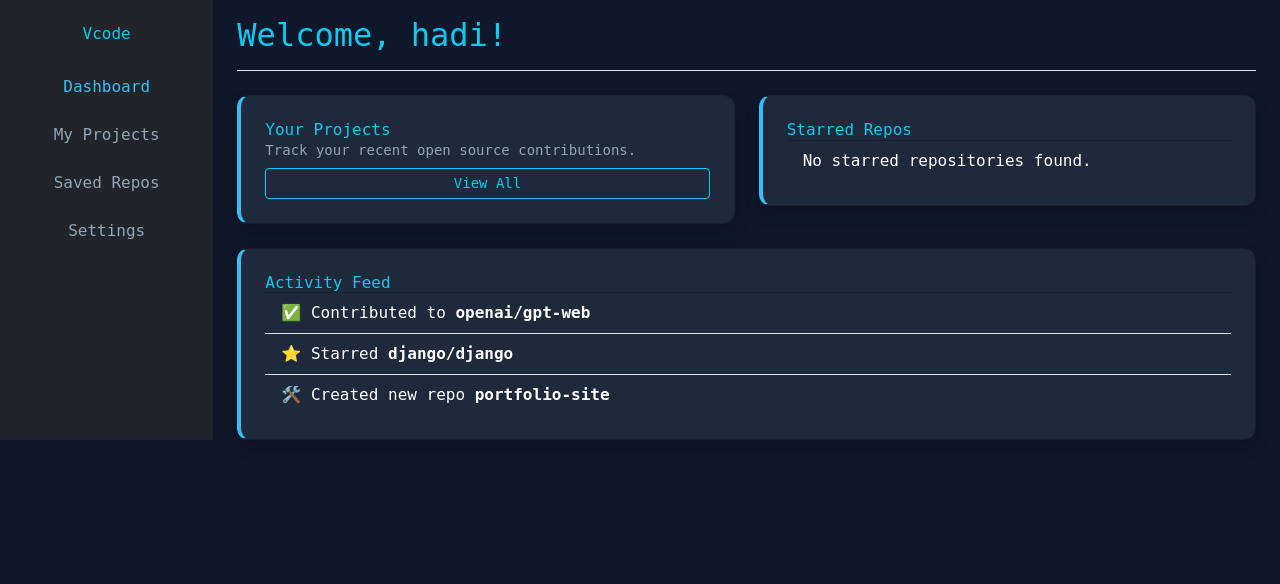
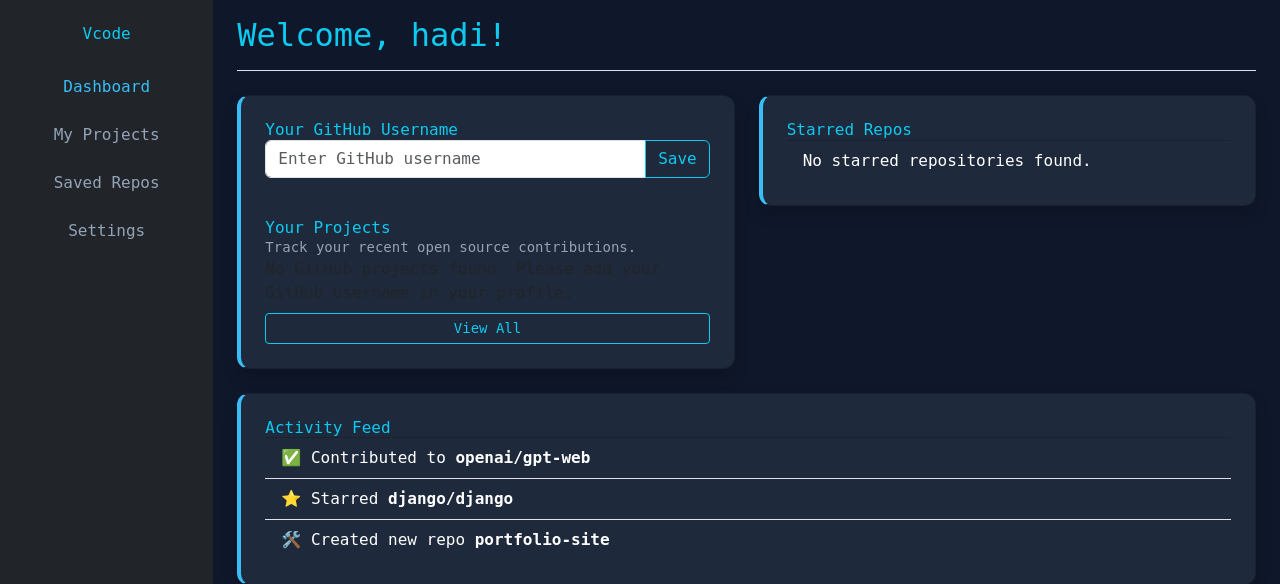
Before and after one commit to Hadi-jawdi/CodeExplorer, a Django app: page /user_profile/profile/ in a window 1280 px wide. Shown: the top 584 px of the page. Run offline with Django 5.2, Linux system fonts and the light colour scheme; a user stored in the database is signed in; data comes from the database, SQL or seed files in the repository; some libraries are stand-ins or nearby versions.

Commit message:
implemented getting users projects and repos from github in order to display in the profile page

```diff
--- a/core/templates/core/home.html
+++ b/core/templates/core/home.html
@@ -107,7 +107,7 @@
     <div class="collapse navbar-collapse justify-content-end" id="navbarNav">
       <ul class="navbar-nav">
         <li class="nav-item"><a class="nav-link text-info" href="#">Explore</a></li>
-        <li class="nav-item"><a class="nav-link text-info" href="#">Profile</a></li>
+        <li class="nav-item"><a class="nav-link text-info" href="{% url 'user_profile_app:profile' %}">Profile</a></li>
 
 
         {% if not user.is_authenticated %}
--- a/user_profile_app/admin.py
+++ b/user_profile_app/admin.py
@@ -1,5 +1,6 @@
 from django.contrib import admin
 
-from .models import FavoriteRepo
+from .models import FavoriteRepo,UserProfile
 admin.site.register(FavoriteRepo)
+admin.site.register(UserProfile)
 # Register your models here.
--- a/user_profile_app/models.py
+++ b/user_profile_app/models.py
@@ -1,9 +1,7 @@
-from django.db import models
-
-
-# models.py
 from django.db import models
 from django.contrib.auth.models import User
+from django.db.models.signals import post_save
+from django.dispatch import receiver
 
 class FavoriteRepo(models.Model):
     user = models.ForeignKey(User, on_delete=models.CASCADE, related_name='favorites')
@@ -16,3 +14,19 @@
 
     def __str__(self):
         return f"{self.repo_name} ({self.user.username})"
+
+class UserProfile(models.Model):
+    user = models.OneToOneField(User, on_delete=models.CASCADE, related_name='profile')
+    github_username = models.CharField(max_length=255, blank=True, null=True)
+
+    def __str__(self):
+        return f"Profile of {self.user.username}"
+
+@receiver(post_save, sender=User)
+def create_user_profile(sender, instance, created, **kwargs):
+    if created:
+        UserProfile.objects.create(user=instance)
+
+@receiver(post_save, sender=User)
+def save_user_profile(sender, instance, **kwargs):
+    instance.profile.save()
--- a/user_profile_app/templates/user_profile_app/profile.html
+++ b/user_profile_app/templates/user_profile_app/profile.html
@@ -59,8 +59,31 @@
         <div class="row mt-4">
           <div class="col-md-6">
             <div class="card card-custom p-4 shadow rounded-xl">
-              <h5 class="text-info">Your Projects</h5>
+              <h5 class="text-info">Your GitHub Username</h5>
+              <form method="post" action="">
+                {% csrf_token %}
+                <div class="input-group mb-3">
+                  <input type="text" name="github_username" class="form-control" placeholder="Enter GitHub username" value="{{ user.profile.github_username|default_if_none:'' }}">
+                  <button class="btn btn-outline-info" type="submit">Save</button>
+                </div>
+              </form>
+              <h5 class="text-info mt-4">Your Projects</h5>
               <p class="text-sm text-slate-400">Track your recent open source contributions.</p>
+              {% if user_repos %}
+              <ul class="list-group list-group-flush">
+                {% for repo in user_repos %}
+                <li class="list-group-item bg-transparent text-white">
+                  <a href="{{ repo.html_url }}" class="text-info" target="_blank">{{ repo.name }}</a>
+                  {% if repo.description %}
+                  <p class="mb-0 text-slate-400">{{ repo.description }}</p>
+                  {% endif %}
+                  <small class="text-slate-400">Language: {{ repo.language|default:"N/A" }} | ⭐ {{ repo.stargazers_count }}</small>
+                </li>
+                {% endfor %}
+              </ul>
+              {% else %}
+              <p>No GitHub projects found. Please add your GitHub username in your profile.</p>
+              {% endif %}
               <button class="btn btn-outline-info btn-sm mt-2">View All</button>
             </div>
           </div>
--- a/user_profile_app/views.py
+++ b/user_profile_app/views.py
@@ -4,7 +4,7 @@
 # views.py
 from django.contrib.auth.decorators import login_required
 from django.shortcuts import redirect
-from .models import FavoriteRepo
+from .models import FavoriteRepo, UserProfile
 
 import json
 from django.http import JsonResponse
@@ -50,12 +50,45 @@
 from django.shortcuts import render
 from .models import FavoriteRepo
 
+import requests
+from django.conf import settings
+from django.contrib.auth.decorators import login_required
+from django.shortcuts import render
+from .models import FavoriteRepo
+
 @login_required
 def profile_view(request):
     user = request.user
     favorite_repos = FavoriteRepo.objects.filter(user=user)
+    user_repos = []
+    github_username = None
+
+    # Ensure UserProfile exists
+    profile, created = UserProfile.objects.get_or_create(user=user)
+
+    if request.method == 'POST':
+        github_username = request.POST.get('github_username', '').strip()
+        if github_username:
+            profile.github_username = github_username
+            profile.save()
+
+    try:
+        github_username = profile.github_username
+    except Exception:
+        github_username = None
+
+    if github_username:
+        url = f"https://api.github.com/users/{github_username}/repos"
+        headers = {"Authorization": f"token {settings.GITHUB_TOKEN}"}
+        response = requests.get(url, headers=headers)
+        if response.status_code == 200:
+            user_repos = response.json()
+        else:
+            user_repos = []
+
     context = {
         'username': user.username,
         'favorite_repos': favorite_repos,
+        'user_repos': user_repos,
     }
     return render(request, 'user_profile_app/profile.html', context)
```
Also changed, not shown: core/migrations/0002_delete_repository.py (added), db.sqlite3, user_profile_app/migrations/0002_userprofile.py (added).
